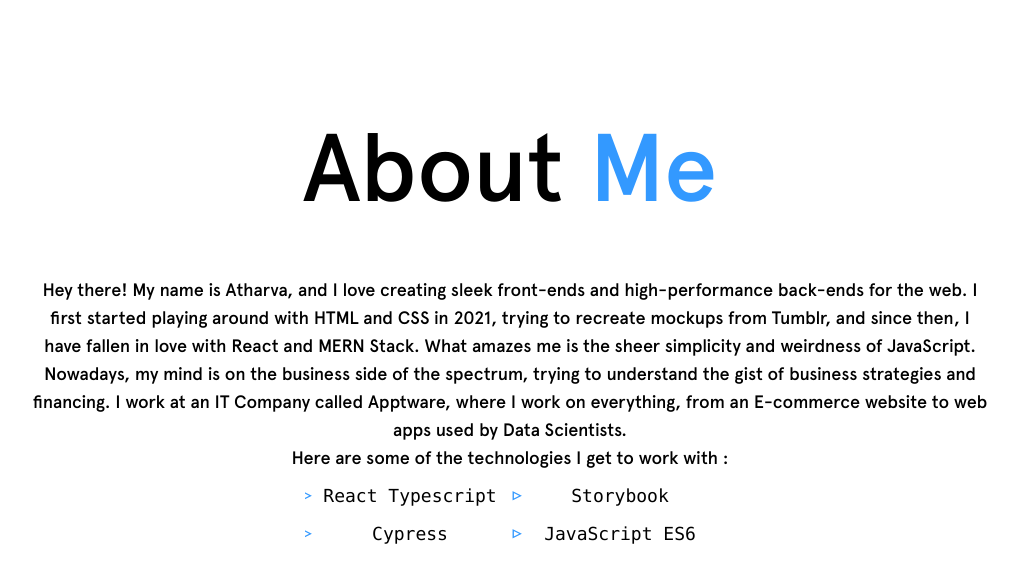
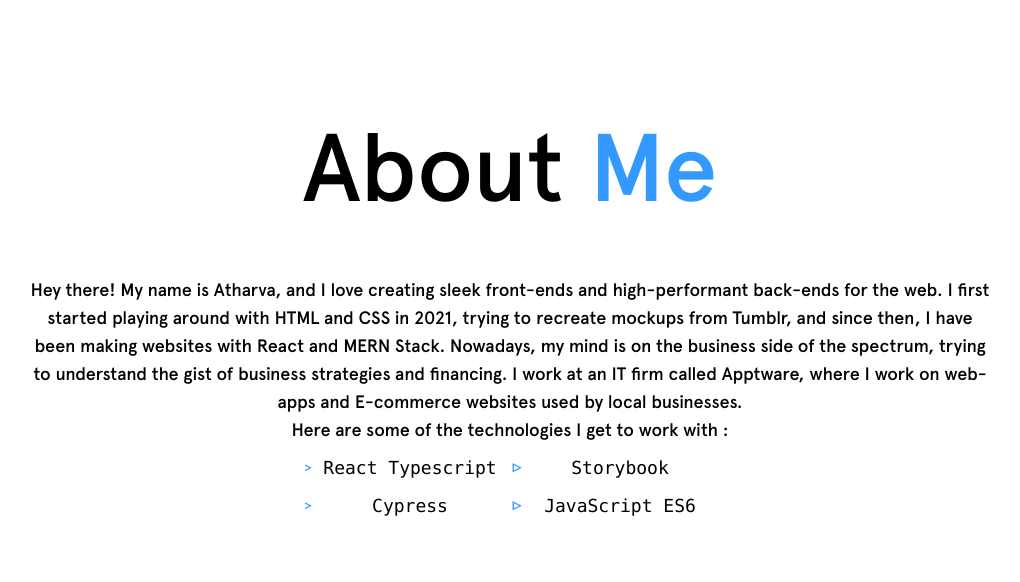
Before and after one commit to ARJ2160/ARJ-Portfolio-V2, a Next.js app: page /partials/About in a window 1280 px wide. Shown: the top 582 px of the page, without its empty margins (130-1150 px from the left). Built offline with nearby package versions, Linux system fonts and the light colour scheme.

Commit message:
Changed about me

```diff
--- a/assets/data.ts
+++ b/assets/data.ts
@@ -192,10 +192,10 @@ export const data = {
     my_name_is: 'my name is',
     name: 'Atharva Joshi.',
     subText: 'I build stuff for the web.',
-    about_me: `I'm a React Developer who loves creating aesthetically pleasing front-ends. Currently, I'm focused on building my logic to the next level in basic Javascript. I aim to explore new and obscure languages like Haskell, GraphQL, Solidity, and Prisma. When I'm not coding, I'm probably listening to some hip-hop ;)`
+    about_me: `I'm a React Developer who loves creating aesthetically pleasing front-ends. Currently, I'm focused on building my logic to the next level in basic Javascript. I aim to explore new and obscure languages and libraries like Haskell, GraphQL, Solidity, and Prisma. When I'm not coding, I'm probably listening to some hip-hop ;)`
   },
   about: {
-    about_me: `Hey there! My name is Atharva, and I love creating sleek front-ends and high-performance back-ends for the web. I first started playing around with HTML and CSS in 2021, trying to recreate mockups from Tumblr, and since then, I have fallen in love with React and MERN Stack. What amazes me is the sheer simplicity and weirdness of JavaScript. Nowadays, my mind is on the business side of the spectrum, trying to understand the gist of business strategies and financing. I work at an IT Company called Apptware, where I work on everything, from an E-commerce website to web apps used by Data Scientists.`,
+    about_me: `Hey there! My name is Atharva, and I love creating sleek front-ends and high-performant back-ends for the web. I first started playing around with HTML and CSS in 2021, trying to recreate mockups from Tumblr, and since then, I have been making websites with React and MERN Stack. Nowadays, my mind is on the business side of the spectrum, trying to understand the gist of business strategies and financing. I work at an IT firm called Apptware, where I work on web-apps and E-commerce websites used by local businesses.`,
     tech: `Here are some of the technologies I get to work with :`,
     tech_list: ['React Typescript', 'Storybook', 'Cypress', 'JavaScript ES6']
   }
```
